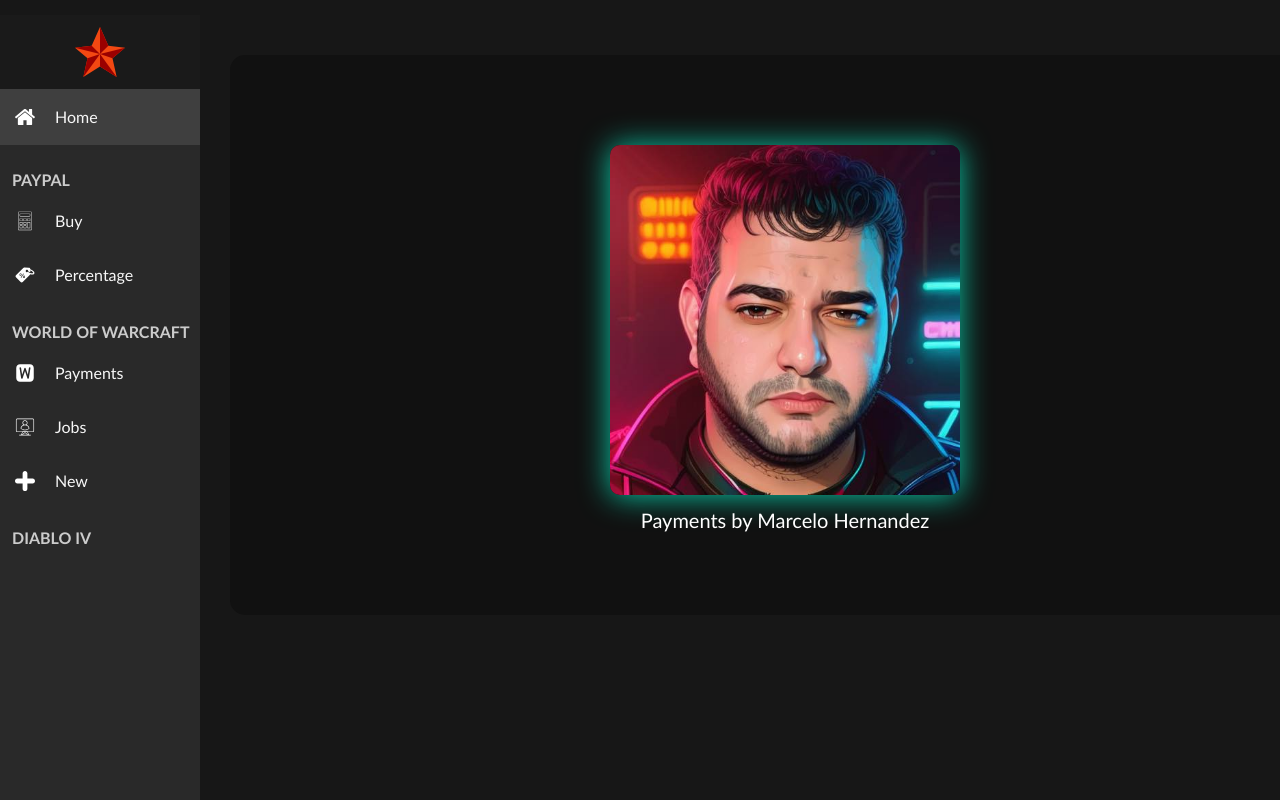
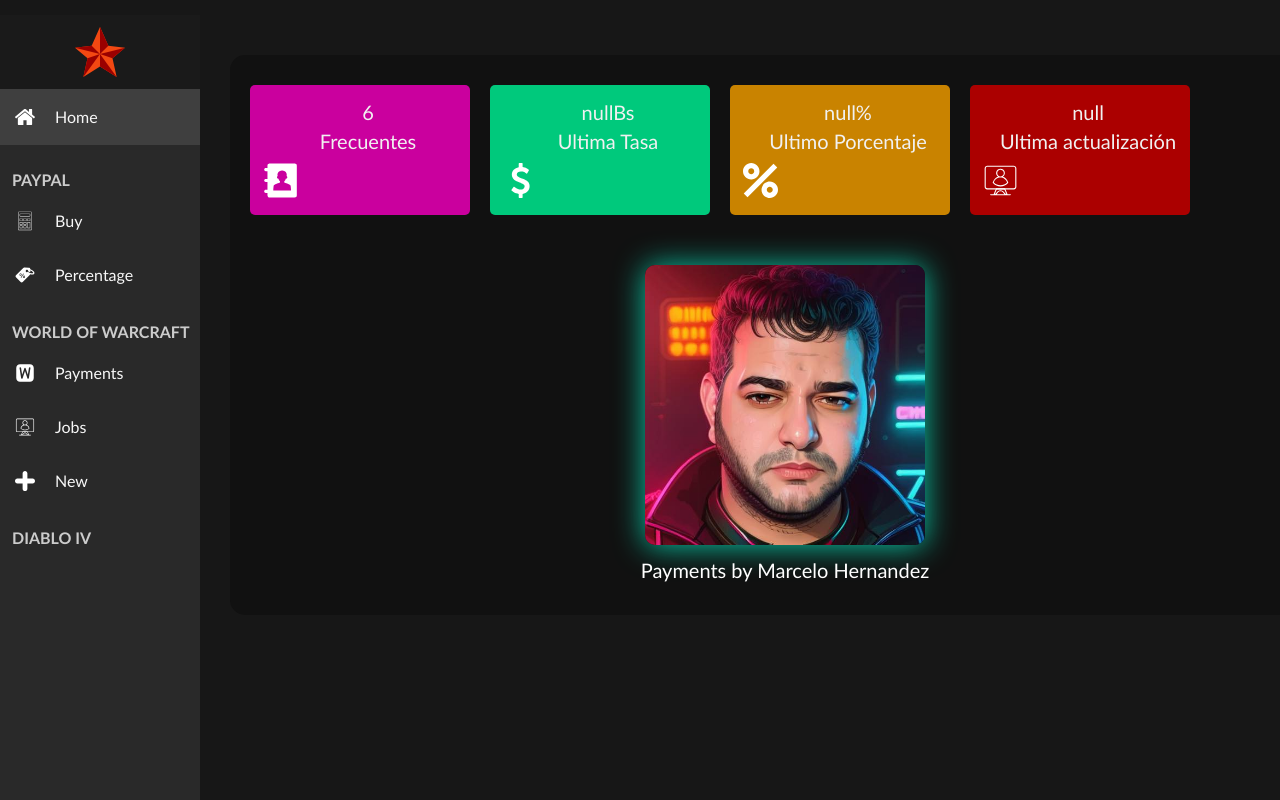
Before and after one commit to Pryxter/calculadora, a React (Create React App) app: page / in a window 1280 px wide. Built offline with nearby package versions, Linux system fonts and the light colour scheme.

Commit message:
Add files via upload

```diff
--- a/src/pages/Calculadora.jsx
+++ b/src/pages/Calculadora.jsx
@@ -13,40 +13,21 @@ export const Calculadora = () => {
   const montoPago = paypal * precioCompra;
   const ganancia = (paypal * porcentaje) / 100;
 
-  // const personas = [
-  //   {
-  //     id: 0,
-  //     nombre: "",
-  //     telefono: "",
-  //     banco: "",
-  //     cedula: "",
-  //   },
-  //   {
-  //     id: 1,
-  //     nombre: "Ysbelis",
-  //     telefono: "04121714276",
-  //     banco: "Mercantil",
-  //     cedula: "19.120.145",
-  //   },
-  //   {
-  //     id: 2,
-  //     nombre: "Valerio",
-  //     telefono: "04124329182",
-  //     banco: "Banesco",
-  //     cedula: "22.858.282",
-  //   },
-  //   {
-  //     id: 3,
-  //     nombre: "José",
-  //     telefono: "04120415439",
-  //     banco: "Venezuela",
-  //     cedula: "27.985.144",
-  //   },
-  // ];
-
   useEffect(() => {
     document.title = "PayPal - Buy";
   }, []);
+
+  const update = (ventaUp, porcentajeUp) => {
+    ventaUp = venta;
+    porcentajeUp = porcentaje;
+
+    const tiempoTranscurrido = Date.now();
+    const hoy = new Date(tiempoTranscurrido);
+
+    localStorage.setItem("Venta", `${ventaUp}`);
+    localStorage.setItem("Porcentaje", `${porcentajeUp}`);
+    localStorage.setItem("date", `${hoy.toDateString()}`);
+  };
 
   return (
     <>
@@ -199,6 +180,9 @@ export const Calculadora = () => {
                     >
                       Pagado
                     </button>
+                    <button onClick={() => update()} className="pagado_select">
+                      Actualizar
+                    </button>
                   </div>
                 </div>
               </div>
--- a/src/pages/Home.jsx
+++ b/src/pages/Home.jsx
@@ -1,7 +1,7 @@
 import { useEffect } from "react";
-// import { Card } from "../components/Cards/Card";
+import { Card } from "../components/Cards/Card";
 // import { data } from "../components/DataBase/Data";
-// import { personas } from "../components/DataBase/Personas";
+import { personas } from "../components/DataBase/Personas";
 import { NavbarLeft } from "../components/Home/NavbarLeft";
 import "../styles/Desktop/Home.css";
 import "../styles/Mobile/Home.css";
@@ -28,18 +28,6 @@ export const Home = () => {
                 }}
               >
                 <div>
-                  <img
-                    src="/Historial/Owner.jpg"
-                    alt="Logo"
-                    style={{ height: 350 }}
-                    className="home_img"
-                  />
-                </div>
-                <p className="home_owner_p">Payments by Marcelo Hernandez</p>
-              </div>
-            </div>
-
-            {/* <div>
                   <div style={{ display: "flex" }}>
                     <Card
                       title={personas.length - 1}
@@ -49,21 +37,39 @@ export const Home = () => {
                       alt="Frecuentes"
                     />
                     <Card
-                  title={data.ultimaTasa}
+                      title={`${localStorage.getItem("Venta")}Bs`}
                       name="Ultima Tasa"
                       color="#00c97c"
                       url="/Icons/Tasa.svg"
                       alt="Ultima Tasa"
                     />
                     <Card
-                  title={data.porcentaje}
+                      title={`${localStorage.getItem("Porcentaje")}%`}
                       name="Ultimo Porcentaje"
                       color="#c98300"
                       url="/Icons/Porciento.svg"
                       alt="Ultimo Porcentaje"
                     />
+                    <Card
+                      title={`${localStorage.getItem("date")}`}
+                      name="Ultima actualización"
+                      color="#ab0000"
+                      url="/Historial/Job.svg"
+                      alt="Ultimo actualización"
+                    />
                   </div>
-            </div> */}
+                </div>
+                <div>
+                  <img
+                    src="/Historial/Owner.jpg"
+                    alt="Logo"
+                    style={{ height: 280 }}
+                    className="home_img"
+                  />
+                </div>
+                <p className="home_owner_p">Payments by Marcelo Hernandez</p>
+              </div>
+            </div>
           </div>
         </div>
       </div>
--- a/src/styles/Desktop/Home.css
+++ b/src/styles/Desktop/Home.css
@@ -271,7 +271,7 @@ h3 {
   border-radius: 15px;
 }
 .home_img {
-  margin-top: 90px;
+  margin-top: 50px;
   border-radius: 10px;
   animation: mc 4s infinite;
 }
```
Lines whose indentation alone changed are shown as unchanged.
